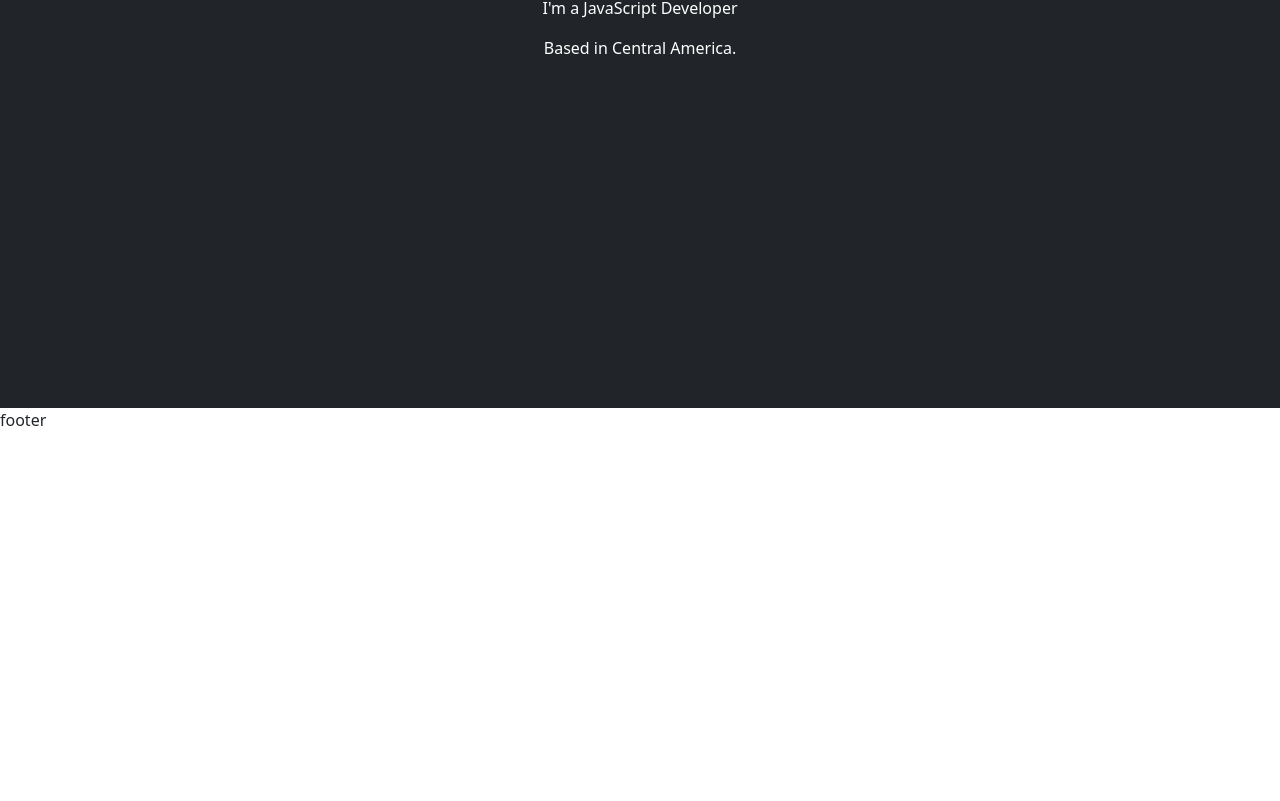
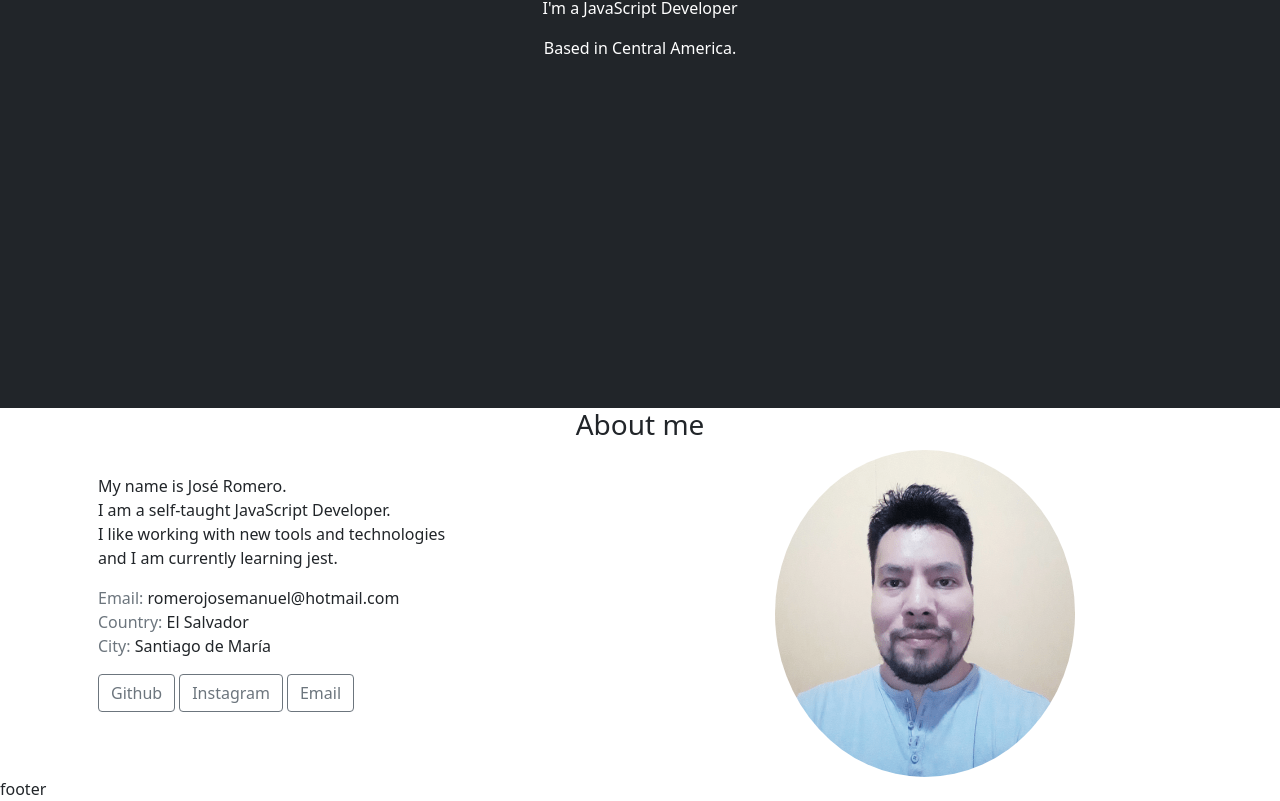
Before and after one commit to JosenRomero/My_Portfolio, a React (Create React App) app: page / in a window 1280 px wide. Shown: the part 392-1193 px from the top of the page. Before the commit the page ends 824 px from the top, so only its background shows below. Built offline with nearby package versions, Linux system fonts and the light colour scheme.

Commit message:
created the About component

```diff
--- a/src/App.css
+++ b/src/App.css
@@ -4,3 +4,11 @@
     display: flex;
     align-items: center;
 }
+
+#myPhoto {
+    border-radius: 50%;
+    display: block;
+    width: 300px;
+    margin-left: auto;
+    margin-right: auto;
+}
--- /dev/null
+++ b/src/components/About.jsx
@@ -0,0 +1,47 @@
+
+import { Container, Row, Col, Button } from 'react-bootstrap';
+
+const About = () => {
+
+    return(
+        <section id="about">
+            <Container>
+                <Row>
+                    <h3 className="text-center">About me</h3>
+                    <Col className="my-4">
+                        <div class="ms-3">
+                            <p>
+                                My name is José Romero.<br />
+                                I am a self-taught JavaScript Developer.<br />
+                                I like working with new tools and technologies<br />
+                                and I am currently learning jest.<br />
+                            </p>
+                            <p>
+                                <span class="text-muted">Email:</span> romerojosemanuel@hotmail.com<br />
+                                <span class="text-muted">Country:</span> El Salvador<br />
+                                <span class="text-muted">City:</span> Santiago de María<br />
+                            </p>
+                        </div>
+                        <div class="ms-3">
+                            <Button href="https://github.com/JosenRomero" className="me-1" variant="outline-secondary" target="_blank">
+                                Github
+                            </Button>
+                            <Button href="https://www.instagram.com/josen._.romero/" className="me-1" variant="outline-secondary" target="_blank">
+                                Instagram
+                            </Button>
+                            <Button href="mailto:romerojosemanuel@hotmail.com" className="me-1" variant="outline-secondary">
+                                Email
+                            </Button>
+                        </div>
+                    </Col>
+                    <Col >
+                        <img id="myPhoto" src="images/myPhoto_20211230.png" alt="josenromero" />
+                    </Col>
+                </Row>
+            </Container>
+        </section>
+    );
+
+}
+
+export default About;
--- a/src/components/Header.jsx
+++ b/src/components/Header.jsx
@@ -1,10 +1,10 @@
 
-import { Container, Row, Col } from 'react-bootstrap'
+import { Container, Row, Col } from 'react-bootstrap';
 
 const Header = () => {
 
     return(
-        <section id="home" className="bg-dark text-white">
+        <header id="home" className="bg-dark text-white">
             <Container>
                 <Row>
                     <Col className="text-center">
@@ -14,7 +14,7 @@ const Header = () => {
                     </Col>
                 </Row>
             </Container>
-        </section>
+        </header>
     );
 
 }
--- a/src/components/Menu.jsx
+++ b/src/components/Menu.jsx
@@ -1,5 +1,5 @@
 
-import { Navbar, Nav, Container } from 'react-bootstrap'
+import { Navbar, Nav, Container } from 'react-bootstrap';
 
 const Menu = () => {
 
--- a/src/pages/HomePage.jsx
+++ b/src/pages/HomePage.jsx
@@ -1,11 +1,13 @@
 
-import Header from '../components/Header'
+import Header from '../components/Header';
+import About from '../components/About';
 
 const HomePage = () => {
 
     return(
         <>
             <Header />
+            <About />
         </>
     );
 }
```
Also changed, not shown: public/images/myPhoto_20211230.png (added).
